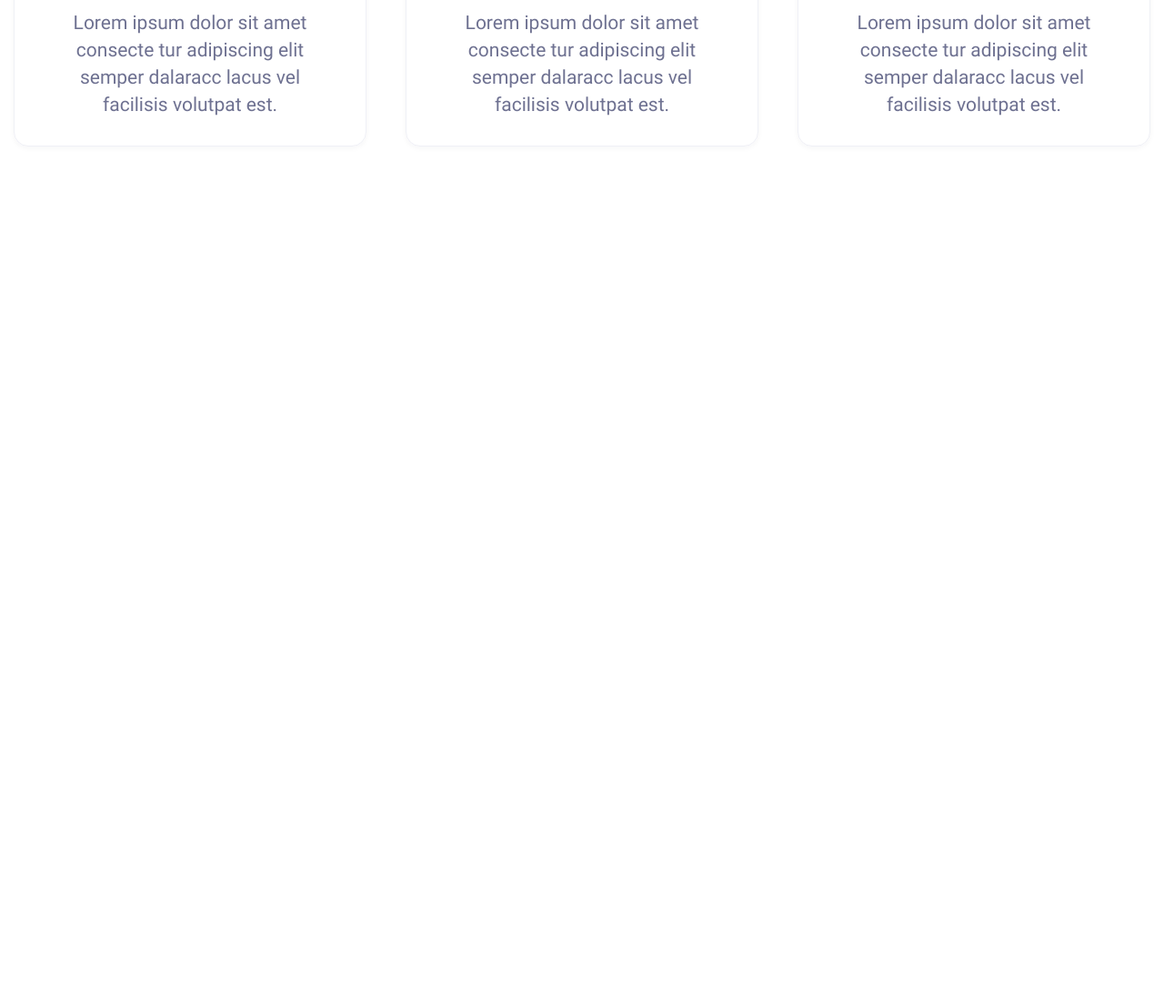
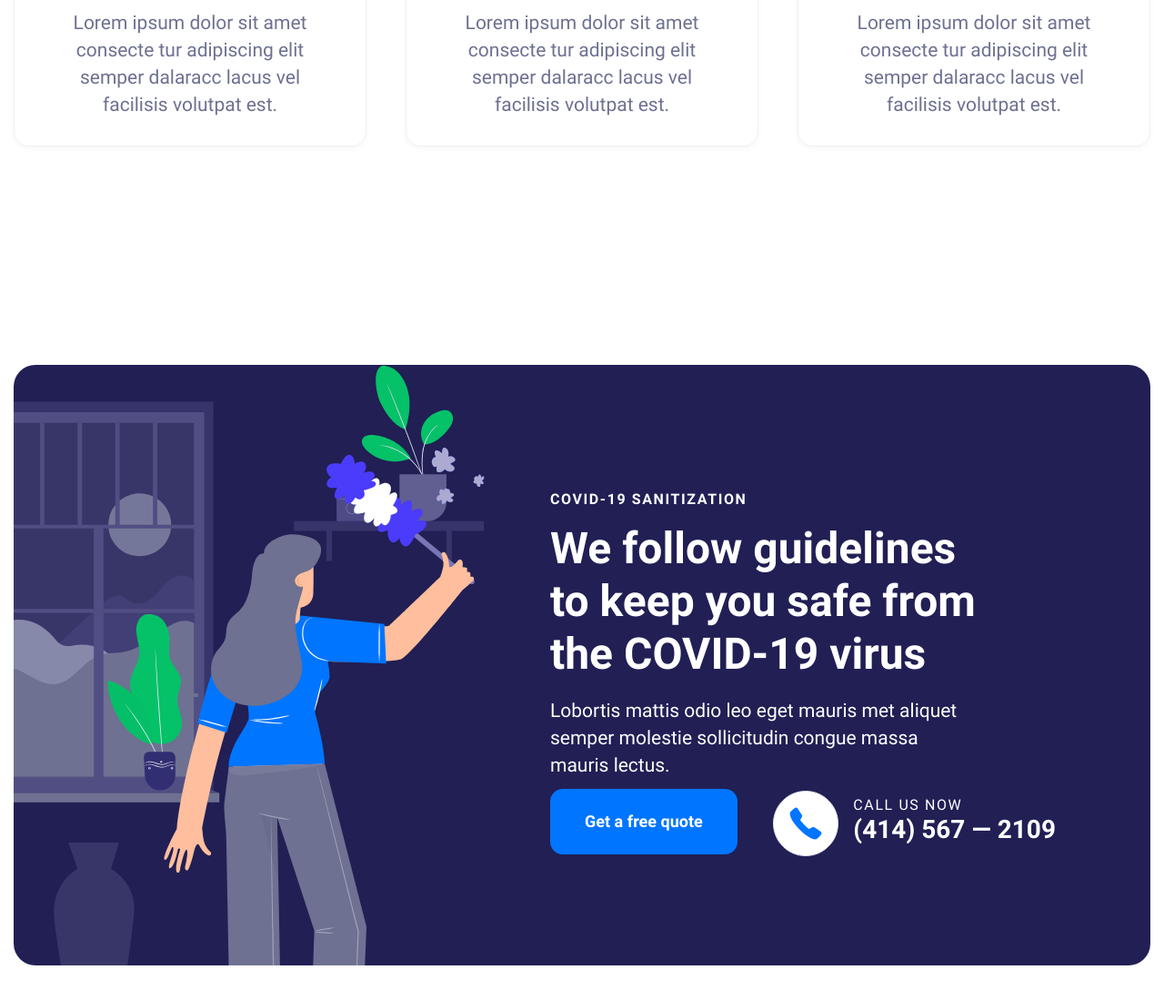
Before and after one commit to daweed1503/CleaningX, a website: page docs/index.html in a window 1280 px wide. Shown: the part 3808-4907 px from the top of the page at 91% size. Before the commit the page ends 4089 px from the top, so only its background shows below. Drawn offline with Linux system fonts and the light colour scheme.

Commit message:
Added Covid Section

```diff
--- a/docs/css/main.css
+++ b/docs/css/main.css
@@ -546,4 +546,53 @@ a {
   margin: 0 auto;
   margin-bottom: 24px;
 }
+
+.covid {
+  padding: 120px 0 100px;
+}
+.covid__inner {
+  background-color: #211F54;
+  border-radius: 24px;
+  display: -webkit-box;
+  display: -ms-flexbox;
+  display: flex;
+  gap: 72px;
+  -webkit-box-align: center;
+  -ms-flex-align: center;
+  align-items: center;
+}
+.covid__content {
+  max-width: 556px;
+  width: 100%;
+  color: var(--light-color);
+}
+.covid__subtitle {
+  font-family: var(--font-bold, sans-serif);
+  font-weight: 700;
+  font-size: 16px;
+  line-height: 18px;
+  letter-spacing: 1.6px;
+  text-transform: uppercase;
+}
+.covid__title {
+  color: var(--light-color);
+  margin-bottom: 18px;
+  max-width: 491px;
+}
+.covid__text {
+  color: var(--light-color);
+  max-width: 474px;
+  margin-bottom: 11px;
+}
+.covid__phone {
+  color: var(--light-color);
+}
+.covid__phone-text {
+  color: var(--light-color);
+  font-size: 16px;
+  line-height: 18px;
+  letter-spacing: 1.6px;
+  text-transform: uppercase;
+  font-family: var(--font-family, sans-serif);
+}
 /*# sourceMappingURL=main.css.map */
--- a/docs/index.html
+++ b/docs/index.html
@@ -169,6 +169,26 @@
   </div>
 </section>
 
+    <section class="covid">
+  <div class="container">
+    <div class="covid__inner">
+      <img src="img/covid.svg" alt="" class="covid__image">
+      <div class="covid__content">
+        <p class="covid__subtitle">Covid-19 sanitization</p>
+        <h2 class="covid__title title">We follow guidelines to keep you safe from the COVID-19 virus</h2>
+        <p class="covid__text text">Lobortis mattis odio leo eget mauris met aliquet semper molestie sollicitudin congue massa mauris lectus.</p>
+        <div class="covid__contacts hero__contacts">
+          <a href="#" class="covid__btn hero__btn btn">Get a free quote</a>
+          <a href="tel:+4145672109" class="covid__phone hero__phone">
+            <p class="covid__phone-text hero__phone-text text">Call us now</p>
+            (414) 567 — 2109
+          </a>
+        </div>
+      </div>
+    </div>
+  </div>
+</section>
+
     <main class="main">
     </main>
     <footer class="footer">
```
Also changed, not shown: docs/img/covid.svg (added), docs/img/services-video.jpg (deleted), docs/img/services-video.webp (deleted), 1 other file.
